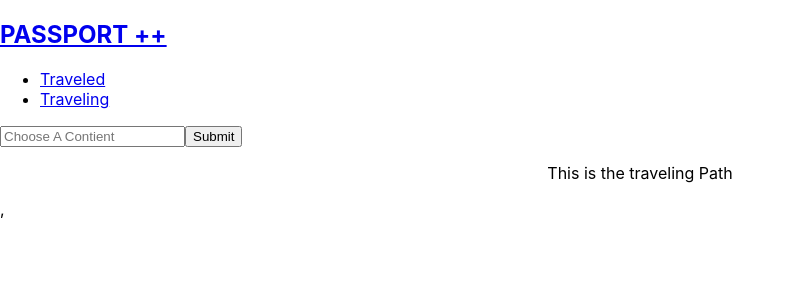
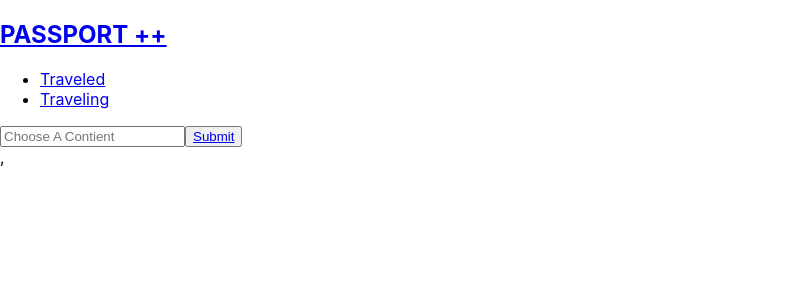
Before and after one commit to Chidinma98/API-Project, a React (Create React App) app: page /traveling in a window 1280 px wide. Shown: the top 300 px of the page, without its empty margins (0-795 px from the left). Built offline with nearby package versions, Linux system fonts and the light colour scheme.

Commit message:
almost done with refactoring

```diff
--- a/src/App.js
+++ b/src/App.js
@@ -16,7 +16,7 @@ class App extends Component {
     super(props)
     this.state = {
       places: [],
-      continent:'',
+      continent: '',
       traveled: [],
       traveling: []
 
@@ -33,13 +33,14 @@ class App extends Component {
     const info = await axios.get(`https://restcountries.eu/rest/v2/region/${this.refs.continent.value}`)
 
 
-    this.setState({
+     await this.setState({
       places: info.data,
-      continent:this.refs.continent.value,
+      continent: this.refs.continent.value,
       traveled: [],
       traveling: []
 
     })
+
   }
 
 
@@ -62,20 +63,22 @@ class App extends Component {
             </ul>
           </nav>
         </header>
-        <form onSubmit = {this.showsInput}>
-        <input type='text' name='location' placeholder="Choose A Contient" ref='continent' />
-                    <button type='submit' name='info'>Submit</button>
+        <form onSubmit={this.showsInput}>
+          <input type='text' name='location' placeholder="Choose A Contient" ref='continent' />
+          <button type='submit' name='info'><Link to = "/map">Submit</Link></button>
 
-</form>
+        </form>
 
 
 
         <main>
-          <Route exact path='/map' render={() => <Map  continent= {this.state.continent} />} />
 
-          <Route exact path='/traveled' component={Traveled}
-          />
-          <Route exact path='/traveling' component={Traveling} />
+          <Route exact path='/map' render={() => <Map continent={this.state.continent} places = {this.state.places}/>} />
+
+          <Route exact path='/traveled' render={() => <Traveled continent= {this.state.continent} />} />
+
+          <Route exact path='/traveling' render={() => <Traveling continent= {this.state.continent} />} />
+
         </main>
 
       </div>
--- a/src/Components/Map.js
+++ b/src/Components/Map.js
@@ -1,11 +1,10 @@
 import React, { Component } from 'react';
-// import './App.css';
 import axios from 'axios'
 import Options from './Options'
 import { Route, Link } from "react-router-dom";
 import Country from './Country'
 import Traveled from './Traveled';
-let continent;
+import App from '../App'
 
 
 class Map extends Component {
@@ -26,11 +25,11 @@ class Map extends Component {
     handleTraveledToggle(place) {
         let newTraveledArray = [...this.state.traveled]
         newTraveledArray.push(place)
-        this.setState({
-            traveled: newTraveledArray
+        // this.setState({
+        //     traveled: newTraveledArray
 
 
-        })
+        // })
 
 
     }
@@ -45,18 +44,19 @@ class Map extends Component {
         return (
 
             <div>
+                 {console.log(this.props.places)}
 
                 <header>
 
 
                 </header>
 
-                <h1>{this.props.continent}</h1>
+              <h1> {this.props.continent} </h1>
 
+              {this.props.places.map((place, index) => {return <Country place = {place}key = {index}/>})}
 
-
-                {this.state.places.map((place, index) => { return <Country key={index} place={place} handleTraveledToggle={this.handleTraveledToggle} /> })}
-
+                {/* {this.state.places.map((place, index) => { return <Country key={index} place={place} handleTraveledToggle={this.handleTraveledToggle} /> })}
+               */}
 
 
 
--- a/src/Components/Traveled.js
+++ b/src/Components/Traveled.js
@@ -1,5 +1,5 @@
 import React, {Component} from 'react'
-import Map from './Map'
+import App from '../App'
 
 class Traveled extends Component {
     constructor(props){
@@ -9,7 +9,8 @@ class Traveled extends Component {
 render(props){
     return(
         <div>
-    <p>{this.props.travelData.map((travel) => travel.name)}</p>
+
+     {console.log(this.props.continent)}
 
 
         </div>
--- a/src/Components/Traveling.js
+++ b/src/Components/Traveling.js
@@ -1,14 +1,15 @@
 import React, { Component } from 'react'
+import App from '../App'
 
 class Traveling extends Component {
     constructor(props) {
         super(props)
     }
 
-    render() {
+    render(props) {
         return (
             <div>
-<p>This is the traveling Path</p>
+{console.log(this.props.continent)}
             </div>
         )
 
```
